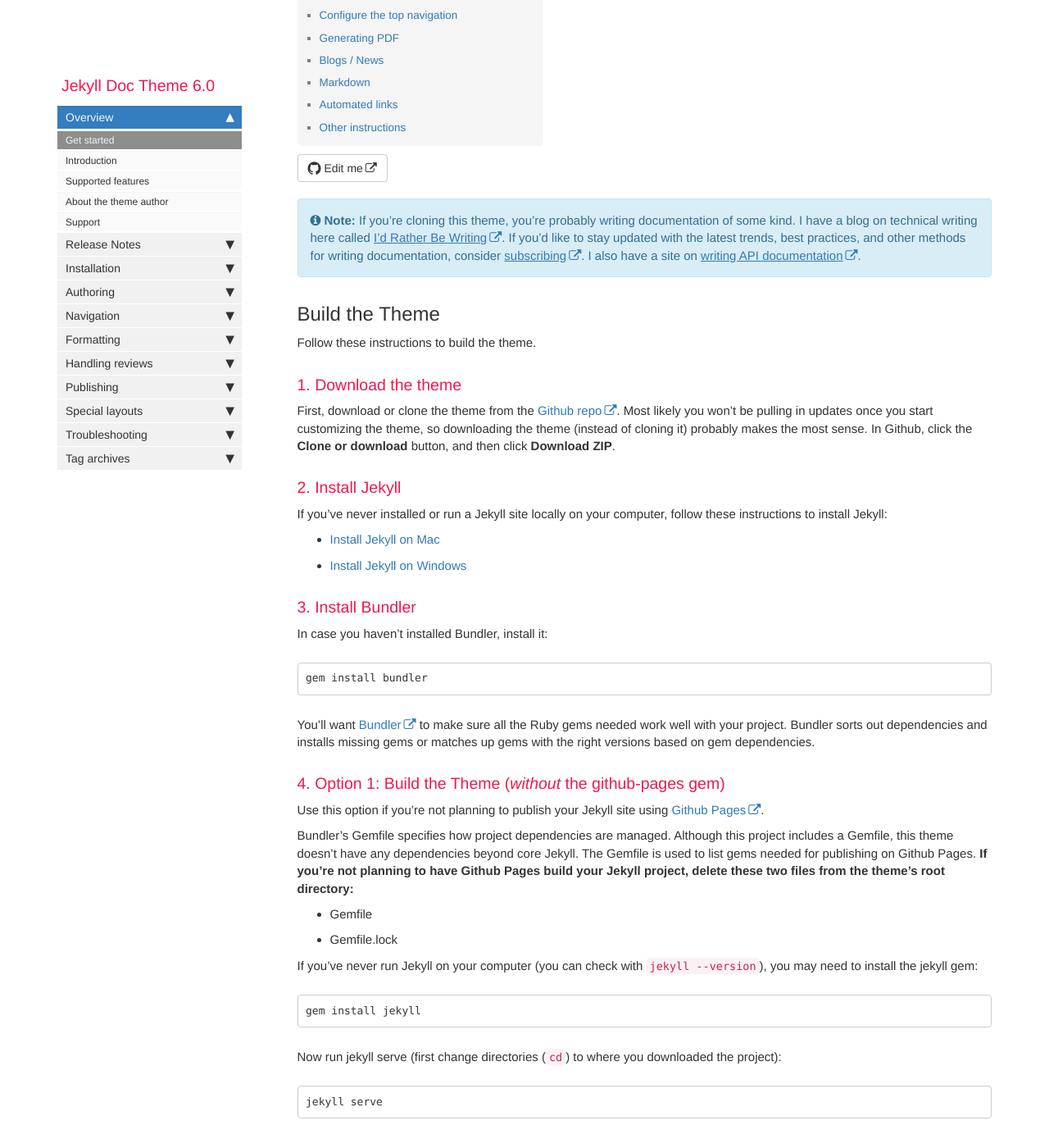
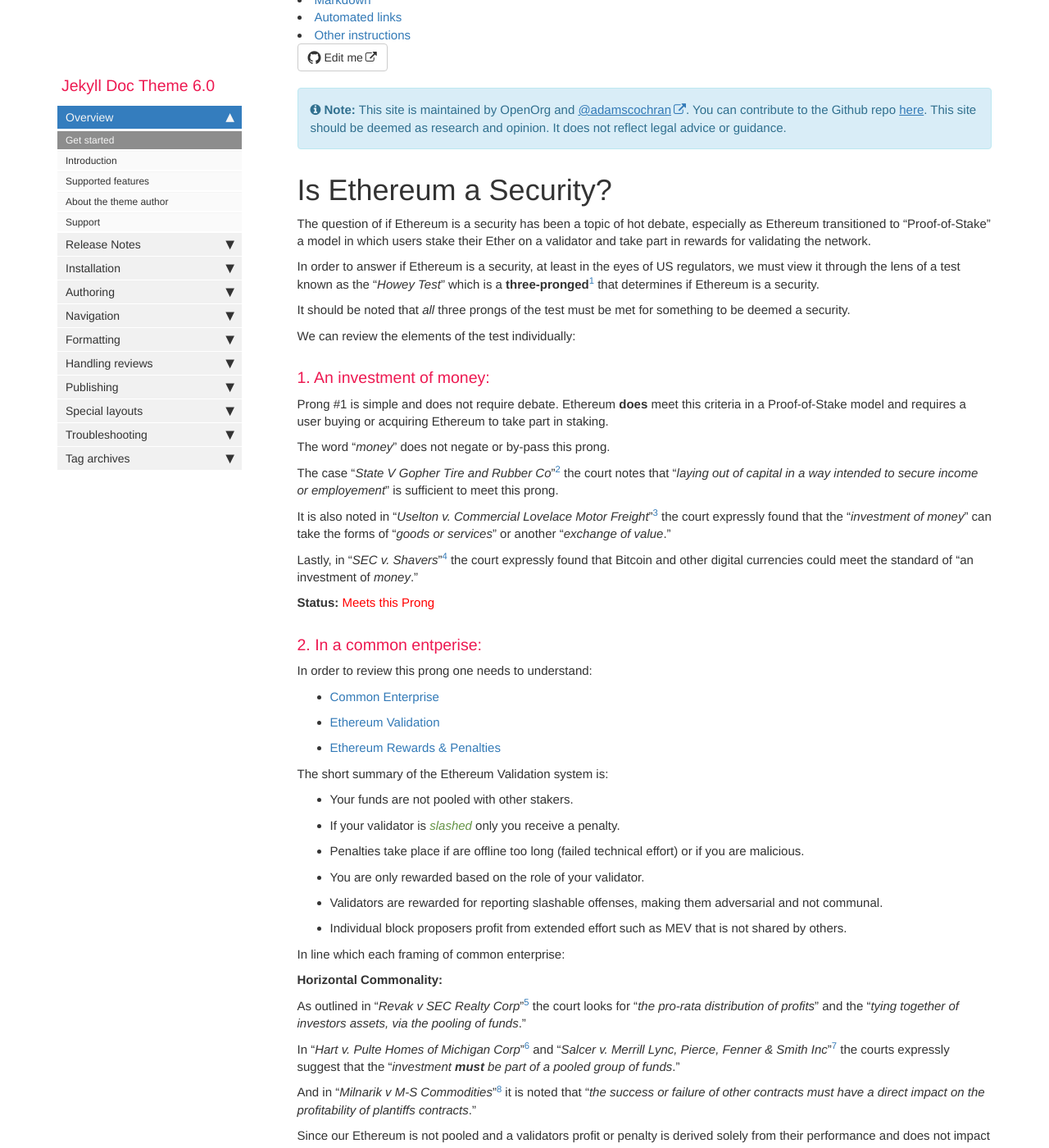
Before and after one commit to OpenOrg-gg/ethsecurity, a Jekyll site: the page built from index.md, in a window 1280 px wide and 1400 px high, scrolled down 683 px. Shown: the whole window at 82% size. Built offline with Jekyll 4.4.1, drawn with Linux system fonts in a browser that asks for light colours; comment, search, counter and statistics services are not loaded; some of the changed text lies outside the part shown.

Commit message:
Update index.md

````diff
--- a/index.md
+++ b/index.md
@@ -1,40 +1,76 @@
 ---
-title: "Getting started with the Documentation Theme for Jekyll"
-keywords: sample homepage
+title: "Is Ethereum a Security?"
+keywords: ethereum, security, SEC, regulation, law, Howey Test
 tags: [getting_started]
 sidebar: mydoc_sidebar
 permalink: index.html
-summary: These brief instructions will help you get started quickly with the theme. The other topics in this help provide additional information and detail about working with other aspects of this theme and Jekyll.
+summary: This site is dedicated to review the technical and legal status of securities law related to Ethereum - we believe most of the views of Ethereum being a security can be resolved through a nuanced technical understanding of the protocol.
 ---
 
-{% include note.html content="If you're cloning this theme, you're probably writing documentation of some kind. I have a blog on technical writing here called <a alt='technical writing blog' href='http://idratherbewriting.com'>I'd Rather Be Writing</a>. If you'd like to stay updated with the latest trends, best practices, and other methods for writing documentation, consider <a href='https://tinyletter.com/tomjoht'>subscribing</a>. I also have a site on <a href='http://idratherbewriting.com/learnapidoc'>writing API documentation</a>." %}
+{% include note.html content="This site is maintained by OpenOrg and <a href='https://twitter.com/adamscochran'>@adamscochran</a>. You can contribute to the Github repo <a href='(https://github.com/OpenOrg-gg/ethsecurity)'>here</a>. This site should be deemed as research and opinion. It does not reflect legal advice or guidance." %}
 
-## Build the Theme
+# Is Ethereum a Security?
 
-Follow these instructions to build the theme.
+The question of if Ethereum is a security has been a topic of hot debate, especially as Ethereum transitioned to "Proof-of-Stake" a model in which users stake their Ether on a validator and take part in rewards for validating the network.
 
-### 1. Download the theme
+In order to answer if Ethereum is a security, at least in the eyes of US regulators, we must view it through the lens of a test known as the "*Howey Test*" which is a **three-pronged**[^1] that determines if Ethereum is a security.
 
-First, download or clone the theme from the [Github repo](https://github.com/tomjoht/documentation-theme-jekyll). Most likely you won't be pulling in updates once you start customizing the theme, so downloading the theme (instead of cloning it) probably makes the most sense. In Github, click the **Clone or download** button, and then click **Download ZIP**.
+It should be noted that *all* three prongs of the test must be met for something to be deemed a security.
 
-### 2. Install Jekyll
+We can review the elements of the test individually:
 
-If you've never installed or run a Jekyll site locally on your computer, follow these instructions to install Jekyll:
+### 1. An investment of money:
 
-* [Install Jekyll on Mac][mydoc_install_jekyll_on_mac]
-* [Install Jekyll on Windows][mydoc_install_jekyll_on_windows]
+Prong #1 is simple and does not require debate. Ethereum **does** meet this criteria in a Proof-of-Stake model and requires a user buying or acquiring Ethereum to take part in staking.
 
-### 3. Install Bundler
+The word "*money*" does not negate or by-pass this prong.
 
-In case you haven't installed Bundler, install it:
+The case "*State V Gopher Tire and Rubber Co*"[^2] the court notes that "*laying out of capital in a way intended to secure income or employement*" is sufficient to meet this prong.
 
-```
-gem install bundler
-```
+It is also noted in "*Uselton v. Commercial Lovelace Motor Freight*"[^3] the court expressly found that the "*investment of money*" can take the forms of "*goods or services*" or another "*exchange of value*."
 
-You'll want [Bundler](http://bundler.io/) to make sure all the Ruby gems needed work well with your project. Bundler sorts out dependencies and installs missing gems or matches up gems with the right versions based on gem dependencies.
+Lastly, in "*SEC v. Shavers*"[^4] the court expressly found that Bitcoin and other digital currencies could meet the standard of "an investment of *money*."
 
-### 4. Option 1: Build the Theme (*without* the github-pages gem) {#option1}
+**Status:** <span style="color:red">Meets this Prong</span>
+
+
+### 2. In a common entperise:
+
+In order to review this prong one needs to understand:
+
+- <a href='./CommonEnterprise.html'>Common Enterprise</a>
+- <a href='./EthereumValidation.html'>Ethereum Validation</a>
+- <a href='./EthereumRewardsAndPenalties.html'>Ethereum Rewards & Penalties</a>
+
+The short summary of the Ethereum Validation system is:
+
+- Your funds are not pooled with other stakers.
+- If your validator is <a href="#" data-toggle="tooltip" data-original-title="{{site.data.glossary.slashed}}">slashed</a> only you receive a penalty.
+- Penalties take place if are offline too long (failed technical effort) or if you are malicious.
+- You are only rewarded based on the role of your validator.
+- Validators are rewarded for reporting slashable offenses, making them adversarial and not communal.
+- Individual block proposers profit from extended effort such as MEV that is not shared by others.
+
+In line which each framing of common enterprise:
+
+**Horizontal Commonality:**
+
+As outlined in "*Revak v SEC Realty Corp*"[^5] the court looks for "*the pro-rata distribution of profits*" and the "*tying together of investors assets, via the pooling of funds*."
+
+In "*Hart v. Pulte Homes of Michigan Corp*"[^6] and "*Salcer v. Merrill Lync, Pierce, Fenner & Smith Inc*"[^7] the courts expressly suggest that the "*investment **must** be part of a pooled group of funds*."
+
+And in "*Milnarik v M-S Commodities*"[^8] it is noted that "*the success or failure of other contracts must have a direct impact on the profitability of plantiffs contracts*."
+
+Since our Ethereum is not pooled and a validators profit or penalty is derived solely from their performance and does not impact other validators, we can conclude there is not "*Horizontal Commonality*."
+
+
+
+
+### 3. An expectation of profit, derived from the efforts of others:
+
+
+
+# 4. Option 1: Build the Theme (*without* the github-pages gem) {#option1}
 
 Use this option if you're not planning to publish your Jekyll site using [Github Pages](https://pages.github.com/).
 
@@ -412,3 +448,12 @@ If you want to use an automated system for managing links, see [Automated Links]
 The content here is just a getting started guide only. For other details in working with the theme, see the various sections in the sidebar.
 
 {% include links.html %}
+
+[^1]: <a href='./ProngsOfHoweyTest.html'>How Many Prongs Are In The Howey Test?</a>
+[^2]: *Seeking non-secondary link to case*
+[^3]: <a href='https://casetext.com/case/uselton-v-commercial-lovelace-motor-freight'>Uselton v. Commercial Lovelace Motor Freight</a>
+[^4]: <a href='https://casetext.com/case/sec-exch-commn-v-shavers-1'>SEC v. Shavers</a>
+[^5]: <a href='https://casetext.com/case/revak-v-sec-realty-corp'>Revak v. SEC Realty Corp</a>
+[^6]: <a href='https://casetext.com/case/hart-v-pulte-homes-of-mich-corp'>Hart v. Pulte Homes of Michigan Corp</a>
+[^7]: <a href='https://casetext.com/case/salcer-v-merrill-lynch-pierce-fenner'>Salcer v. Merrill Lynch, Pierce, Fenner</a>
+[^8]: <a href='https://casetext.com/case/milnarik-v-m-s-commodities-inc'>Milnarik v. M-S Commodities, Inc.</a>
````
